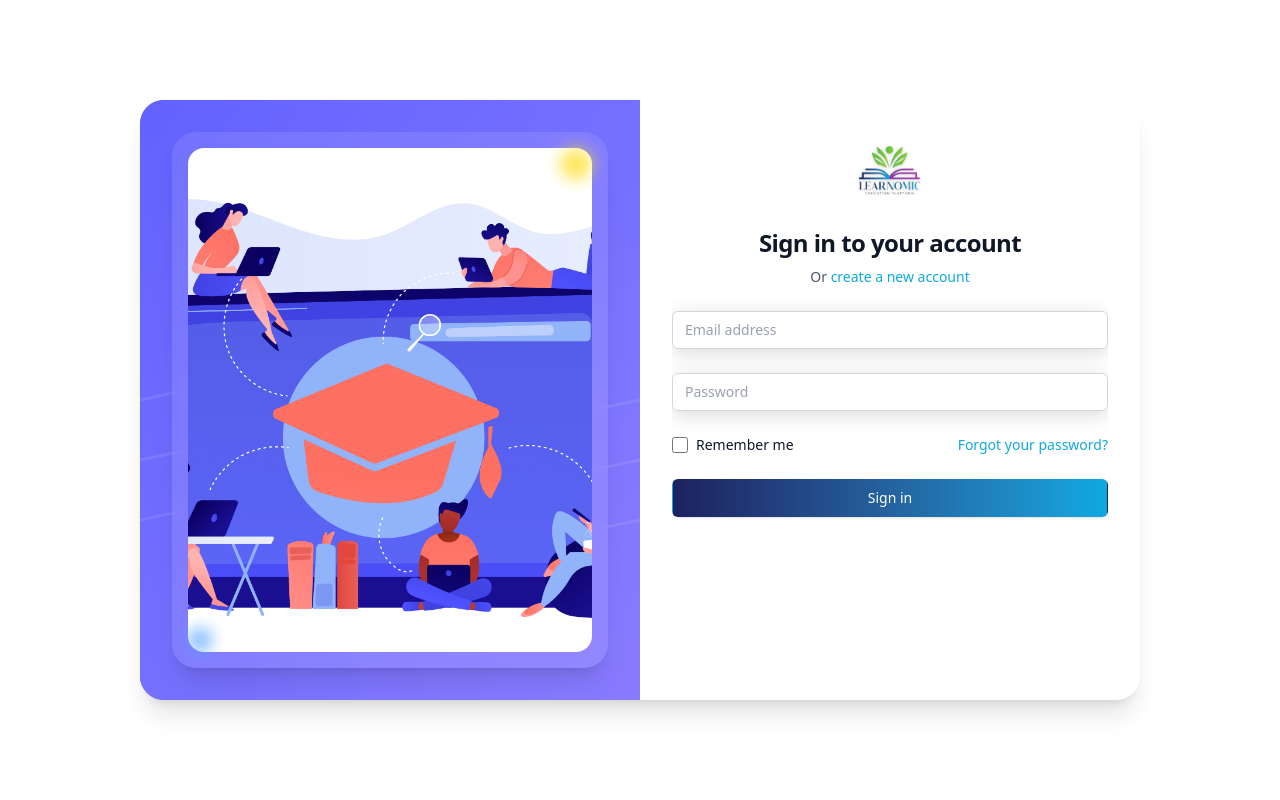
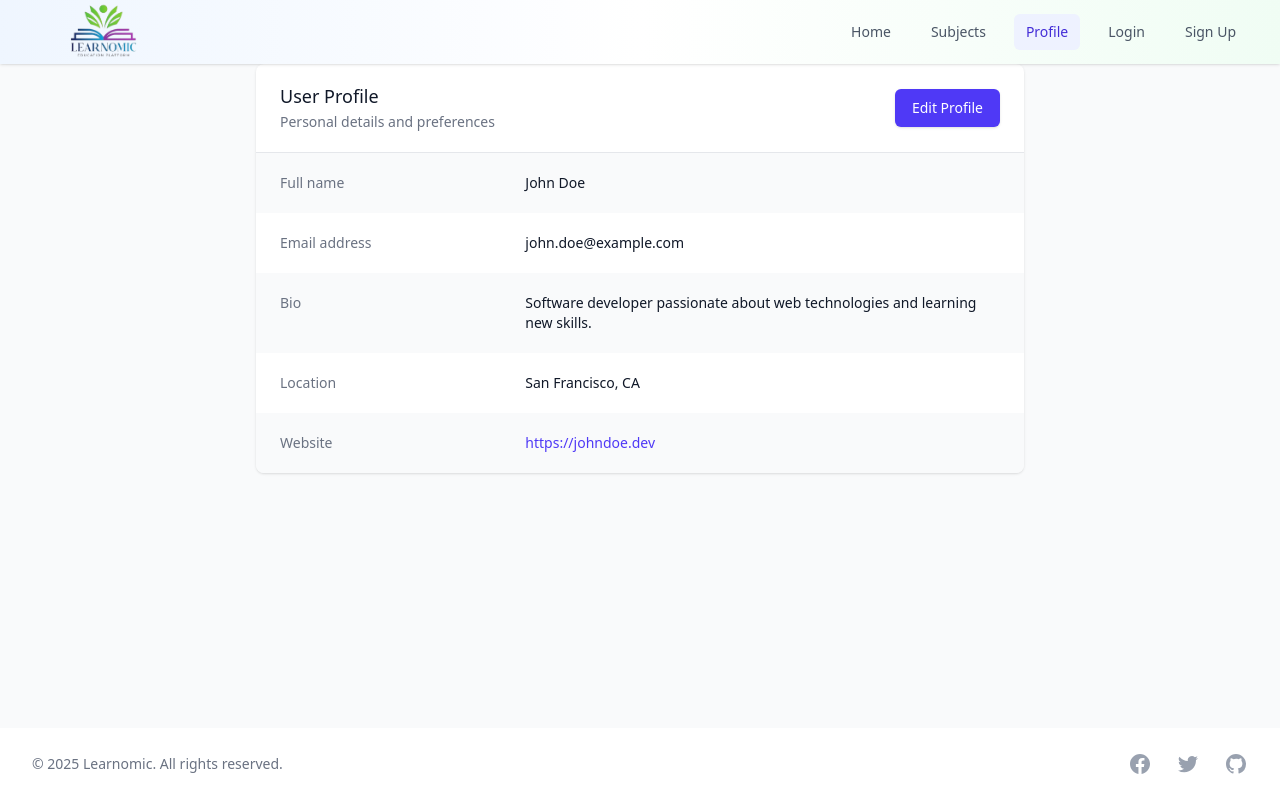
Before and after one commit to Learnomic/Vercel-frontend, a React (Vite) app: page /profile in a window 1280 px wide. Before the commit this address led to /login. Built offline with nearby package versions, Linux system fonts and the light colour scheme.

Commit message:
login signUI

```diff
--- a/src/pages/UserProfile.tsx
+++ b/src/pages/UserProfile.tsx
@@ -1,45 +1,29 @@
-import React, { useState, useEffect } from 'react';
-import { useNavigate } from 'react-router-dom';
+import React, { useState } from 'react';
 
 interface UserData {
   name: string;
   email: string;
-  grade: string;
+  bio: string;
+  location: string;
+  website: string;
+  avatar: string;
 }
 
 const UserProfile: React.FC = () => {
-  const navigate = useNavigate();
+  // Mock user data - in a real app, this would come from an API or context
   const [userData, setUserData] = useState<UserData>({
-    name: '',
-    email: '',
-    grade: ''
+    name: 'John Doe',
+    email: 'john.doe@example.com',
+    bio: 'Software developer passionate about web technologies and learning new skills.',
+    location: 'San Francisco, CA',
+    website: 'https://johndoe.dev',
+    avatar: 'https://randomuser.me/api/portraits/men/1.jpg',
   });
+
   const [isEditing, setIsEditing] = useState(false);
   const [formData, setFormData] = useState<UserData>(userData);
 
-  useEffect(() => {
-    // Get user data from localStorage
-    const userStr = localStorage.getItem('user');
-    if (!userStr) {
-      // If no user data, redirect to login
-      navigate('/login');
-      return;
-    }
-
-    const user = JSON.parse(userStr);
-    setUserData({
-      name: user.name || '',
-      email: user.email || '',
-      grade: user.grade || ''
-    });
-    setFormData({
-      name: user.name || '',
-      email: user.email || '',
-      grade: user.grade || ''
-    });
-  }, [navigate]);
-
-  const handleChange = (e: React.ChangeEvent<HTMLInputElement>) => {
+  const handleChange = (e: React.ChangeEvent<HTMLInputElement | HTMLTextAreaElement>) => {
     const { name, value } = e.target;
     setFormData((prev) => ({
       ...prev,
@@ -51,29 +35,24 @@ const UserProfile: React.FC = () => {
     e.preventDefault();
     setUserData(formData);
     setIsEditing(false);
-
-    // Update user data in localStorage
-    const userStr = localStorage.getItem('user');
-    if (userStr) {
-      const user = JSON.parse(userStr);
-      const updatedUser = { ...user, ...formData };
-      localStorage.setItem('user', JSON.stringify(updatedUser));
-    }
+    // In a real app, you would send this data to an API
+    console.log('Profile updated with:', formData);
+    alert('Profile updated successfully! (This is just a demo)');
   };
 
   return (
-    <div className="max-w-3xl mx-auto p-4">
-      <div className="bg-white shadow-[0_4px_20px_rgba(0,0,0,0.15)] overflow-hidden rounded-3xl">
+    <div className="max-w-3xl mx-auto">
+      <div className="bg-white shadow overflow-hidden sm:rounded-lg">
         <div className="px-4 py-5 sm:px-6 flex justify-between items-center">
           <div>
-            <h3 className="text-2xl font-bold tracking-tight text-gray-900">Student Profile</h3>
-            <p className="mt-1 max-w-2xl text-sm text-gray-600">Your personal information</p>
+            <h3 className="text-lg leading-6 font-medium text-gray-900">User Profile</h3>
+            <p className="mt-1 max-w-2xl text-sm text-gray-500">Personal details and preferences</p>
           </div>
           {!isEditing && (
             <button
               type="button"
               onClick={() => setIsEditing(true)}
-              className="inline-flex items-center px-4 py-2 border border-transparent text-sm font-medium rounded-md shadow-sm text-white bg-gradient-to-r from-[#1D2160] to-[#0EA9E1] focus:outline-none focus:ring-2 focus:ring-[#0EA9E1] focus:ring-offset-2"
+              className="inline-flex items-center px-4 py-2 border border-transparent text-sm font-medium rounded-md shadow-sm text-white bg-indigo-600 hover:bg-indigo-700 focus:outline-none focus:ring-2 focus:ring-offset-2 focus:ring-indigo-500"
             >
               Edit Profile
             </button>
@@ -94,7 +73,7 @@ const UserProfile: React.FC = () => {
                     id="name"
                     value={formData.name}
                     onChange={handleChange}
-                    className="mt-1 block w-full appearance-none rounded-md border border-gray-300 px-3 py-2 placeholder-gray-400 text-gray-900 shadow-sm focus:border-[#0EA9E1] focus:outline-none focus:ring-1 focus:ring-[#0EA9E1] sm:text-sm"
+                    className="mt-1 block w-full border border-gray-300 rounded-md shadow-sm py-2 px-3 focus:outline-none focus:ring-indigo-500 focus:border-indigo-500 sm:text-sm"
                   />
                 </div>
 
@@ -108,21 +87,49 @@ const UserProfile: React.FC = () => {
                     id="email"
                     value={formData.email}
                     onChange={handleChange}
-                    className="mt-1 block w-full appearance-none rounded-md border border-gray-300 px-3 py-2 placeholder-gray-400 text-gray-900 shadow-sm focus:border-[#0EA9E1] focus:outline-none focus:ring-1 focus:ring-[#0EA9E1] sm:text-sm"
+                    className="mt-1 block w-full border border-gray-300 rounded-md shadow-sm py-2 px-3 focus:outline-none focus:ring-indigo-500 focus:border-indigo-500 sm:text-sm"
+                  />
+                </div>
+
+                <div className="col-span-6">
+                  <label htmlFor="bio" className="block text-sm font-medium text-gray-700">
+                    Bio
+                  </label>
+                  <textarea
+                    id="bio"
+                    name="bio"
+                    rows={3}
+                    value={formData.bio}
+                    onChange={handleChange}
+                    className="mt-1 block w-full border border-gray-300 rounded-md shadow-sm py-2 px-3 focus:outline-none focus:ring-indigo-500 focus:border-indigo-500 sm:text-sm"
                   />
                 </div>
 
                 <div className="col-span-6 sm:col-span-3">
-                  <label htmlFor="grade" className="block text-sm font-medium text-gray-700">
-                    Grade
+                  <label htmlFor="location" className="block text-sm font-medium text-gray-700">
+                    Location
                   </label>
                   <input
                     type="text"
-                    name="grade"
-                    id="grade"
-                    value={formData.grade}
+                    name="location"
+                    id="location"
+                    value={formData.location}
                     onChange={handleChange}
-                    className="mt-1 block w-full appearance-none rounded-md border border-gray-300 px-3 py-2 placeholder-gray-400 text-gray-900 shadow-sm focus:border-[#0EA9E1] focus:outline-none focus:ring-1 focus:ring-[#0EA9E1] sm:text-sm"
+                    className="mt-1 block w-full border border-gray-300 rounded-md shadow-sm py-2 px-3 focus:outline-none focus:ring-indigo-500 focus:border-indigo-500 sm:text-sm"
+                  />
+                </div>
+
+                <div className="col-span-6 sm:col-span-3">
+                  <label htmlFor="website" className="block text-sm font-medium text-gray-700">
+                    Website
+                  </label>
+                  <input
+                    type="text"
+                    name="website"
+                    id="website"
+                    value={formData.website}
+                    onChange={handleChange}
+                    className="mt-1 block w-full border border-gray-300 rounded-md shadow-sm py-2 px-3 focus:outline-none focus:ring-indigo-500 focus:border-indigo-500 sm:text-sm"
                   />
                 </div>
               </div>
@@ -134,13 +141,13 @@ const UserProfile: React.FC = () => {
                     setIsEditing(false);
                     setFormData(userData);
                   }}
-                  className="px-4 py-2 border border-gray-300 rounded-md shadow-sm text-sm font-medium text-gray-700 bg-white hover:bg-gray-50 focus:outline-none focus:ring-2 focus:ring-offset-2 focus:ring-[#0EA9E1]"
+                  className="px-4 py-2 border border-gray-300 rounded-md shadow-sm text-sm font-medium text-gray-700 bg-white hover:bg-gray-50 focus:outline-none focus:ring-2 focus:ring-offset-2 focus:ring-indigo-500"
                 >
                   Cancel
                 </button>
                 <button
                   type="submit"
-                  className="inline-flex justify-center py-2 px-4 border border-transparent shadow-sm text-sm font-medium rounded-md text-white bg-gradient-to-r from-[#1D2160] to-[#0EA9E1] focus:outline-none focus:ring-2 focus:ring-offset-2 focus:ring-[#0EA9E1]"
+                  className="inline-flex justify-center py-2 px-4 border border-transparent shadow-sm text-sm font-medium rounded-md text-white bg-indigo-600 hover:bg-indigo-700 focus:outline-none focus:ring-2 focus:ring-offset-2 focus:ring-indigo-500"
                 >
                   Save
                 </button>
@@ -159,8 +166,20 @@ const UserProfile: React.FC = () => {
                 <dd className="mt-1 text-sm text-gray-900 sm:mt-0 sm:col-span-2">{userData.email}</dd>
               </div>
               <div className="bg-gray-50 px-4 py-5 sm:grid sm:grid-cols-3 sm:gap-4 sm:px-6">
-                <dt className="text-sm font-medium text-gray-500">Grade</dt>
-                <dd className="mt-1 text-sm text-gray-900 sm:mt-0 sm:col-span-2">{userData.grade}</dd>
+                <dt className="text-sm font-medium text-gray-500">Bio</dt>
+                <dd className="mt-1 text-sm text-gray-900 sm:mt-0 sm:col-span-2">{userData.bio}</dd>
+              </div>
+              <div className="bg-white px-4 py-5 sm:grid sm:grid-cols-3 sm:gap-4 sm:px-6">
+                <dt className="text-sm font-medium text-gray-500">Location</dt>
+                <dd className="mt-1 text-sm text-gray-900 sm:mt-0 sm:col-span-2">{userData.location}</dd>
+              </div>
+              <div className="bg-gray-50 px-4 py-5 sm:grid sm:grid-cols-3 sm:gap-4 sm:px-6">
+                <dt className="text-sm font-medium text-gray-500">Website</dt>
+                <dd className="mt-1 text-sm text-gray-900 sm:mt-0 sm:col-span-2">
+                  <a href={userData.website} className="text-indigo-600 hover:text-indigo-500" target="_blank" rel="noopener noreferrer">
+                    {userData.website}
+                  </a>
+                </dd>
               </div>
             </dl>
           </div>
```
